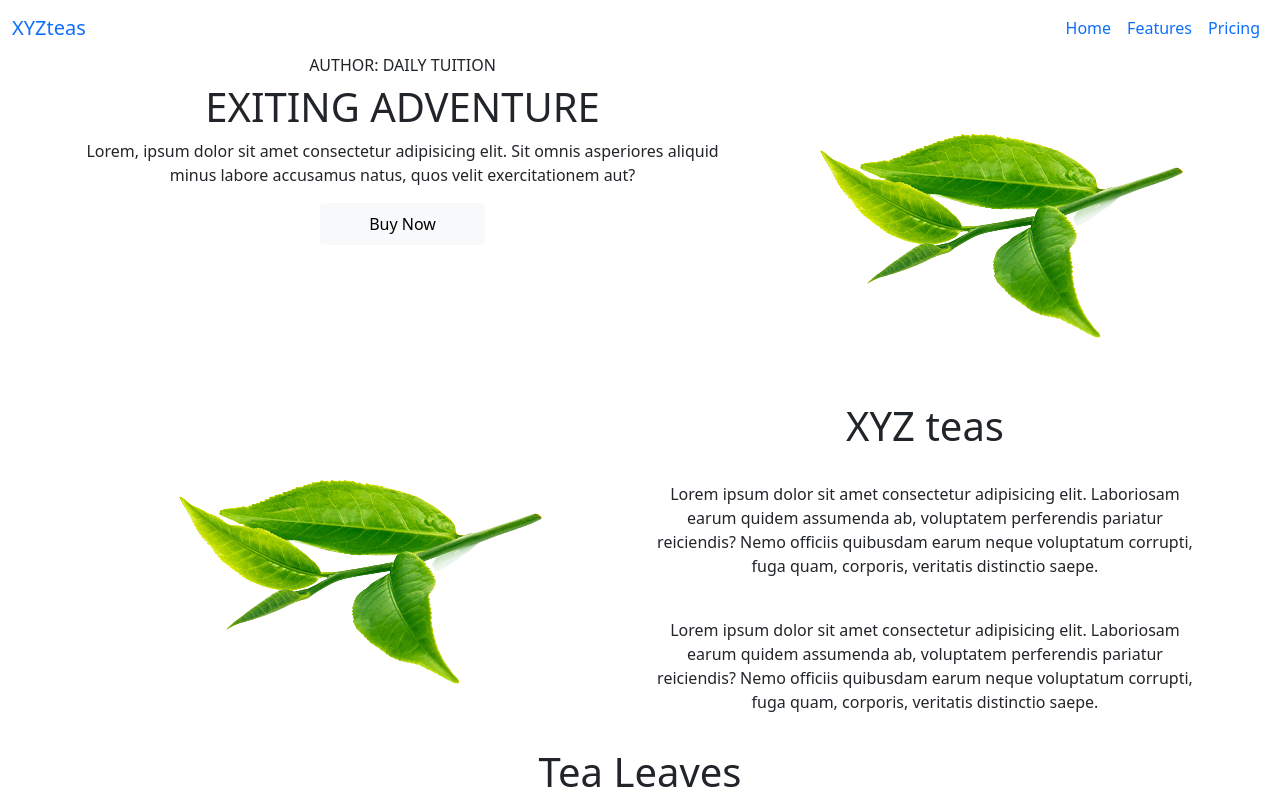
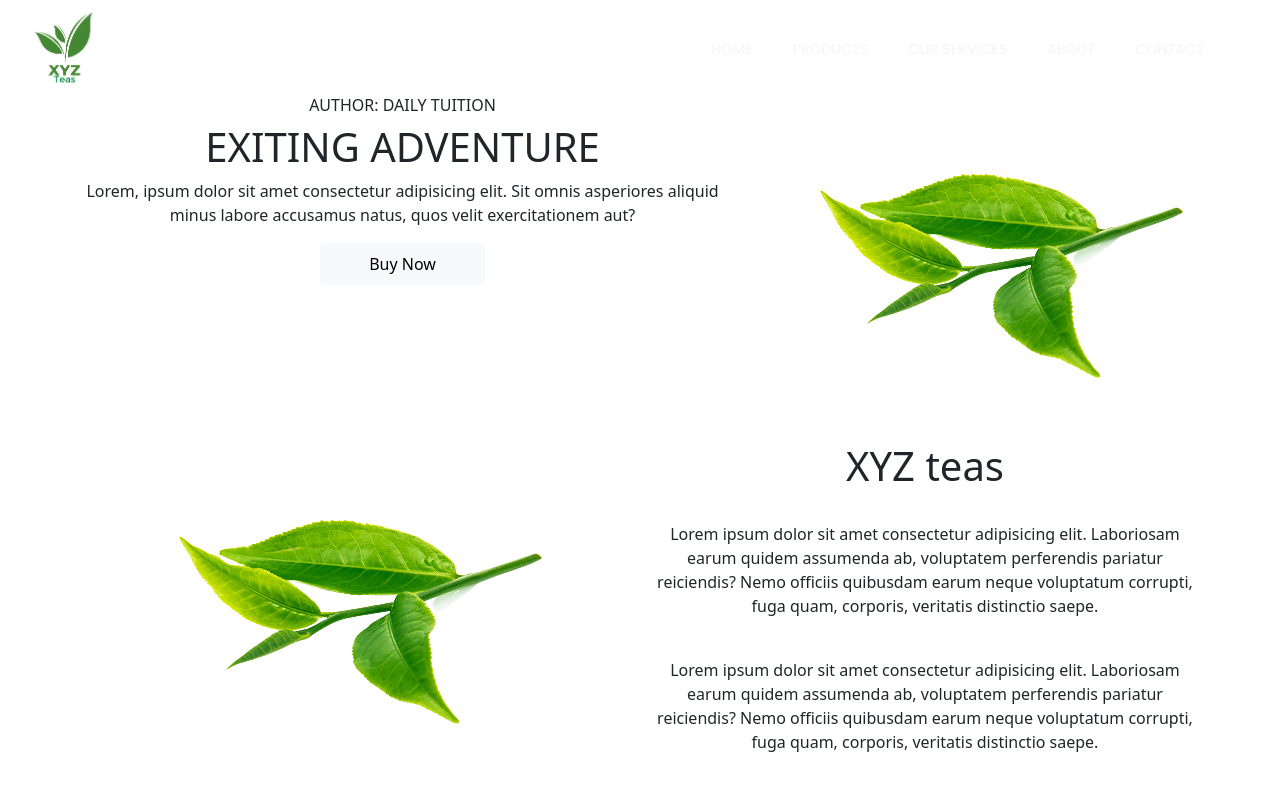
Before and after one commit to Thinushika/XYZteas_website, a Next.js app: page / in a window 1280 px wide. Shown: the top 796 px of the page. Built offline with nearby package versions, Linux system fonts and the light colour scheme.

Commit message:
Navbar styles added

```diff
--- a/components/layoutComponents/Navbar.jsx
+++ b/components/layoutComponents/Navbar.jsx
@@ -1,12 +1,17 @@
 import React from "react";
+import styles from "../../styles/Navbar.module.css";
 
 const Navbar = () => {
   return (
     <>
       <nav class="navbar navbar-expand-lg sticky-top">
         <div class="container-fluid">
-          <a class="navbar-brand" href="#">
-            XYZteas
+          <a class="navbar-brand" href="#" className={styles.navbarBrand}>
+            <img
+              src="../../images/logo.png"
+              alt="XYZ teas logo"
+              className={styles.logo}
+            />
           </a>
           <button
             class="navbar-toggler"
@@ -22,19 +27,34 @@ const Navbar = () => {
           <div class="collapse navbar-collapse" id="navbarNav">
             <div class="mx-auto"></div>
             <ul class="navbar-nav">
-              <li class="nav-item">
-                <a class="nav-link active" aria-current="page" href="#">
-                  Home
+              <li class="nav-item" className={styles.navItem}>
+                <a
+                  class="nav-link active"
+                  aria-current="page"
+                  href="#"
+                  className={styles.navbarLink}
+                >
+                  HOME
                 </a>
               </li>
-              <li class="nav-item">
-                <a class="nav-link" href="#">
-                  Features
+              <li class="nav-item" className={styles.navItem}>
+                <a class="nav-link" href="#" className={styles.navbarLink}>
+                  PRODUCTS
                 </a>
               </li>
-              <li class="nav-item">
-                <a class="nav-link" href="#">
-                  Pricing
+              <li class="nav-item" className={styles.navItem}>
+                <a class="nav-link" href="#" className={styles.navbarLink}>
+                  OUR SERVICES
+                </a>
+              </li>
+              <li class="nav-item" className={styles.navItem}>
+                <a class="nav-link" href="#" className={styles.navbarLink}>
+                  ABOUT
+                </a>
+              </li>
+              <li class="nav-item" className={styles.navItem}>
+                <a class="nav-link" href="#" className={styles.navbarLink}>
+                  CONTACT
                 </a>
               </li>
             </ul>
--- a/pages/index.js
+++ b/pages/index.js
@@ -1,6 +1,5 @@
 import Head from "next/head";
 import { useEffect } from "react/cjs/react.development";
-import styles from "../styles/Home.module.css";
 import LandingUI from "../components/layoutComponents/LandingUI";
 import About from "../components/layoutComponents/About";
 import Cards from "../components/layoutComponents/Cards";
@@ -13,7 +12,7 @@ export default function Home() {
   }, []);
 
   return (
-    <div className={styles.container}>
+    <div>
       <Head>
         <title>Create Next App</title>
         <meta name="description" content="Generated by create next app" />
--- a/styles/Home.module.css
+++ /dev/null
@@ -1,116 +0,0 @@
-.container {
-  padding: 0 2rem;
-}
-
-.main {
-  min-height: 100vh;
-  padding: 4rem 0;
-  flex: 1;
-  display: flex;
-  flex-direction: column;
-  justify-content: center;
-  align-items: center;
-}
-
-.footer {
-  display: flex;
-  flex: 1;
-  padding: 2rem 0;
-  border-top: 1px solid #eaeaea;
-  justify-content: center;
-  align-items: center;
-}
-
-.footer a {
-  display: flex;
-  justify-content: center;
-  align-items: center;
-  flex-grow: 1;
-}
-
-.title a {
-  color: #0070f3;
-  text-decoration: none;
-}
-
-.title a:hover,
-.title a:focus,
-.title a:active {
-  text-decoration: underline;
-}
-
-.title {
-  margin: 0;
-  line-height: 1.15;
-  font-size: 4rem;
-}
-
-.title,
-.description {
-  text-align: center;
-}
-
-.description {
-  margin: 4rem 0;
-  line-height: 1.5;
-  font-size: 1.5rem;
-}
-
-.code {
-  background: #fafafa;
-  border-radius: 5px;
-  padding: 0.75rem;
-  font-size: 1.1rem;
-  font-family: Menlo, Monaco, Lucida Console, Liberation Mono, DejaVu Sans Mono,
-    Bitstream Vera Sans Mono, Courier New, monospace;
-}
-
-.grid {
-  display: flex;
-  align-items: center;
-  justify-content: center;
-  flex-wrap: wrap;
-  max-width: 800px;
-}
-
-.card {
-  margin: 1rem;
-  padding: 1.5rem;
-  text-align: left;
-  color: inherit;
-  text-decoration: none;
-  border: 1px solid #eaeaea;
-  border-radius: 10px;
-  transition: color 0.15s ease, border-color 0.15s ease;
-  max-width: 300px;
-}
-
-.card:hover,
-.card:focus,
-.card:active {
-  color: #0070f3;
-  border-color: #0070f3;
-}
-
-.card h2 {
-  margin: 0 0 1rem 0;
-  font-size: 1.5rem;
-}
-
-.card p {
-  margin: 0;
-  font-size: 1.25rem;
-  line-height: 1.5;
-}
-
-.logo {
-  height: 1em;
-  margin-left: 0.5rem;
-}
-
-@media (max-width: 600px) {
-  .grid {
-    width: 100%;
-    flex-direction: column;
-  }
-}
--- /dev/null
+++ b/styles/Navbar.module.css
@@ -0,0 +1,22 @@
+.navbarBrand {
+  padding-left: 0.9em;
+  background-color: rgba(0, 0, 0, 0);
+}
+.navbarLink {
+  padding-left: 0.8em;
+  color: whitesmoke;
+  text-decoration: none;
+}
+.navbarLink:hover {
+  color: black;
+}
+.navItem:last-child {
+  padding-right: 4em;
+}
+.navItem {
+  padding: 0.9em;
+}
+.logo {
+  width: 80px;
+  height: 80px;
+}
--- a/styles/globals.css
+++ b/styles/globals.css
@@ -5,6 +5,7 @@ body {
   padding: 0;
   margin: 0;
   font-family: "Poppins", sans-serif;
+  overflow-x: hidden;
 }
 
 a {
@@ -15,3 +16,16 @@ a {
 * {
   box-sizing: border-box;
 }
+
+:root {
+  --Poppins-font: "Poppins", sans-serif;
+  --light-black: #2e2c2caf;
+  --bggradient: linear-gradient(to bottom, #dd2476, #ff512f);
+  --light-gray: rgba(255, 255, 255, 0.877);
+}
+
+a {
+  font-family: var(--Poppins-font);
+  font-size: 0.9em;
+  color: whitesmoke;
+}
```
Also changed, not shown: public/images/logo.png (added).
